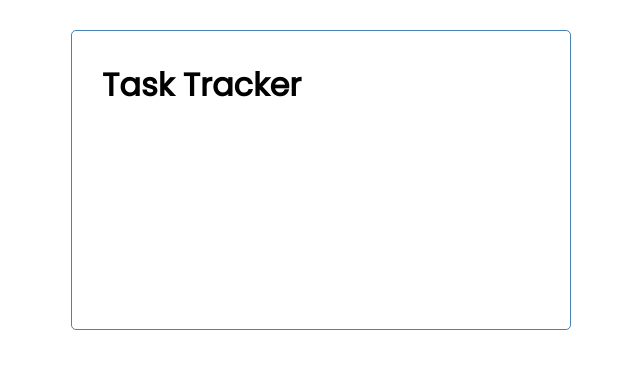
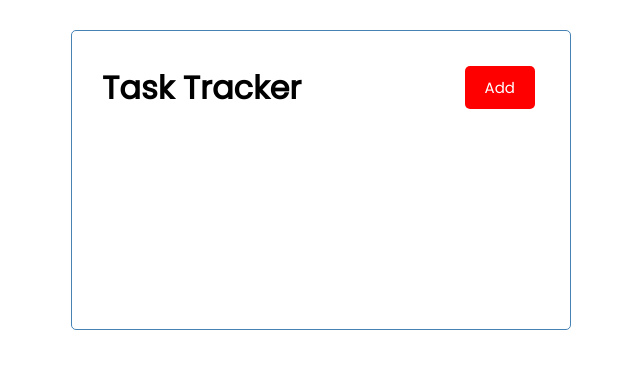
Before and after one commit to simorgh10/angular-crash-2021, an Angular app: page / in a window 1280 px wide. Shown: the top 368 px of the page, without its empty margins (319-959 px from the left). Built offline with nearby package versions, Linux system fonts and the light colour scheme.

Commit message:
Personalize Button component

```diff
--- a/src/app/components/button/button.component.html
+++ b/src/app/components/button/button.component.html
@@ -1 +1,7 @@
-<p>button works!</p>
+<button
+  [ngStyle]="{'background-color': color }"
+  class="btn"
+  (click)="onClick()"
+  >
+    {{ text }}
+</button>
--- a/src/app/components/button/button.component.ts
+++ b/src/app/components/button/button.component.ts
@@ -1,4 +1,4 @@
-import { Component, OnInit } from '@angular/core';
+import { Component, Input, OnInit } from '@angular/core';
 
 @Component({
   selector: 'app-button',
@@ -6,10 +6,16 @@
   styleUrls: ['./button.component.css']
 })
 export class ButtonComponent implements OnInit {
+  @Input() color: string = "";
+  @Input() text: string = "";
 
   constructor() { }
 
   ngOnInit(): void {
   }
 
+  onClick(): void {
+    console.log('Add');
+  }
+
 }
--- a/src/app/components/header/header.component.html
+++ b/src/app/components/header/header.component.html
@@ -1,3 +1,4 @@
 <header>
     <h1>{{ title }}</h1>
+    <app-button color="red" text="Add" ></app-button>
 </header>
```
